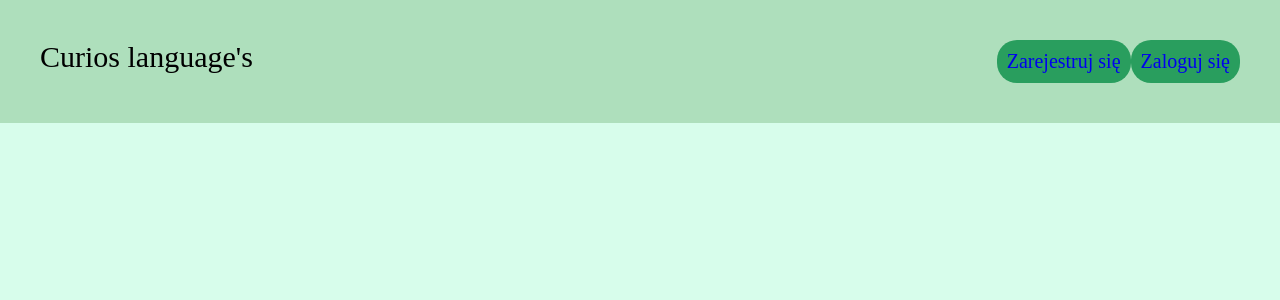
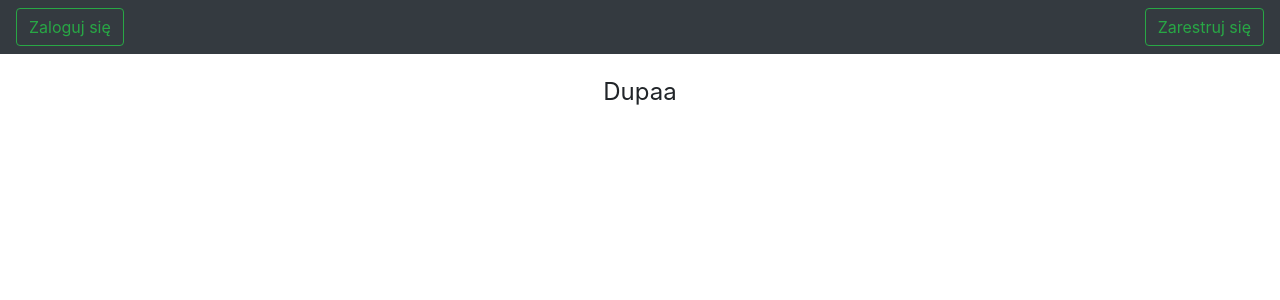
Before and after one commit to TheJimmyNowak/curious-languages, a Django app: template templates/home/index.html in a window 1280 px wide. Shown: the top 300 px of the page. Run offline with Django 3.2, Linux system fonts and the light colour scheme; the template is opened without the code that fills it, so the values that code supplies are empty; some libraries are stand-ins or nearby versions.

Commit message:
Start of work. 5th september 2018

```diff
--- /dev/null
+++ b/templates/base.html
@@ -0,0 +1,32 @@
+<!DOCTYPE html>
+<html lang="pl">
+<head>
+    <meta charset="UTF-8">
+    <link rel="stylesheet" type="text/css" href="../static/main.css">
+    <link rel="stylesheet" href="https://stackpath.bootstrapcdn.com/bootstrap/4.1.3/css/bootstrap.min.css" integrity="sha384-MCw98/SFnGE8fJT3GXwEOngsV7Zt27NXFoaoApmYm81iuXoPkFOJwJ8ERdknLPMO" crossorigin="anonymous">
+
+    {% block head %}
+    <title>Title</title>
+    {% endblock %}
+</head>
+<body>
+<header>
+    <nav class="navbar navbar-dark bg-dark">
+    {% if userIsLogged %}
+        <div class="btn default">
+            <button class="btn btn-outline-success my-2 my-sm-0" type="button" href="/login">Moje konto</button>
+        </div>
+    {% else %}
+        <a class="btn btn-outline-success my-2 my-sm-0" role="button" href="/login">Zaloguj się</a>
+        <a class="btn btn-outline-success my-2 my-sm-0" role="button" href="/login">Zarestruj się</a>
+    {% endif %}
+    </nav>
+</header>
+<main>
+    <div class="container">
+        {% block body %}
+        {% endblock %}
+    </div>
+</main>
+</body>
+</html>
--- a/templates/home/index.html
+++ b/templates/home/index.html
@@ -1,37 +1,7 @@
-<!DOCTYPE html>
-<html lang="pl">
-<head>
-    <meta charset="UTF-8">
-    <title>Title</title>
-    <link rel="stylesheet" type="text/css" href="../static/main.css">
-</head>
-<body>
-    <header>
-        <div id="nameBar">
-            <span style="float: left;">Curios language's</span>
-
-                {% ifequal userIslogged 1 %}
-                    <div class="button">
-                        <a href = "/account">Moje konto</a>
-                    </div>
-                {% else %}
-                    <div class="button">
-                        <a href = "/login">Zaloguj się</a>
-                    </div>
-                    <div class="button">
-                        <a href = "/signup">Zarejestruj się</a>
-                    </div>
-                {% endifequal %}
-
-
-            <div style="clear: both"/>
-        </div>
-    </header>
-
-    <main>
-        {% block content %}
-        {% endblock %}
-    </main>
-
-</body>
-</html>
+{%  extends 'base.html' %}
+{% block head %}
+<title>Home</title>
+{% endblock %}
+{% block body %}
+Dupaa
+{% endblock %}
--- a/untitled/views.py
+++ b/untitled/views.py
@@ -5,5 +5,5 @@ from django.shortcuts import render
 def home(request):
     return render(request, '../templates/home/home.html',
     {
-        'userIsLogged': '0'
+        'userIsLogged': False
     })
```
